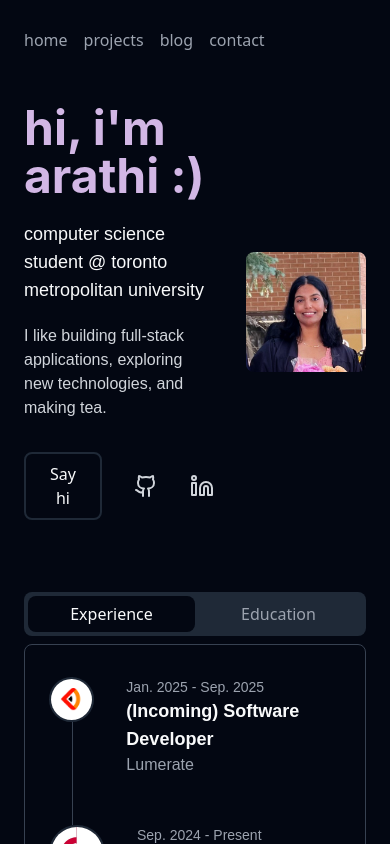
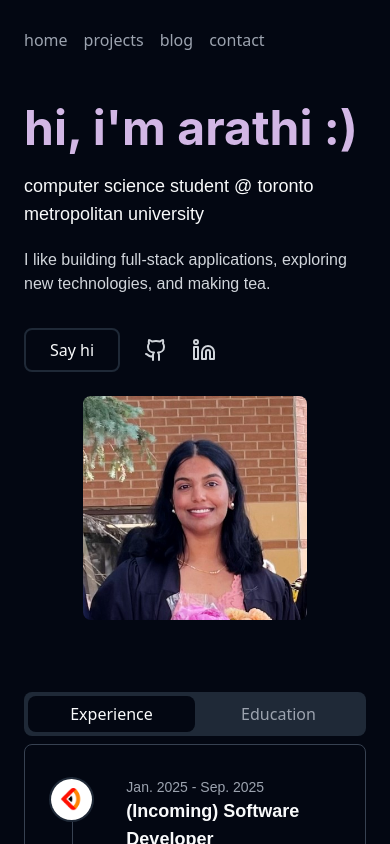
Before and after one commit to avallip443/arathi, a React (Vite) app: page / in a window 390 px wide. Shown: the top 844 px of the page. Built offline with nearby package versions, Linux system fonts and the light colour scheme.

Commit message:
add responsiveness

```diff
--- a/src/components/about/About.tsx
+++ b/src/components/about/About.tsx
@@ -4,20 +4,22 @@ import { Github, Linkedin } from "lucide-react";
 const About: React.FC = () => {
   return (
     <div className="py-6">
-      <div className="flex gap-8">
-        <div className="w-4/5">
+      <div className="md:flex gap-8">
+        <div className="md:w-4/5">
           <h1 className="text-5xl pb-5">
             hi, i'm arathi :)
           </h1>
+
           <h4 className="text-lg pb-5">
             computer science student @ toronto metropolitan university
           </h4>
+
           <p className="text-gray-300 pb-8">
             I like building full-stack applications, exploring new technologies,
             and making tea.
           </p>
 
-          <div className="flex gap-8 items-center">
+          <div className="flex gap-6 md:gap-8 items-center">
             <a href="mailto:avallpipuranathan@gmail.com">
               <button className="px-6 py-2 border-2 border-gray-800 rounded-lg hover:bg-gray-800 hover:border-[#d2b7e5] hover:text-[#d2b7e5]">
                 Say hi
@@ -40,7 +42,7 @@ const About: React.FC = () => {
           </div>
         </div>
 
-        <div className="flex items-center">
+        <div className="flex items-center justify-center mt-6 md:mt-0">
           <img src="images/me.jpeg" alt="me!" className="rounded-lg w-56" />
         </div>
       </div>
```
